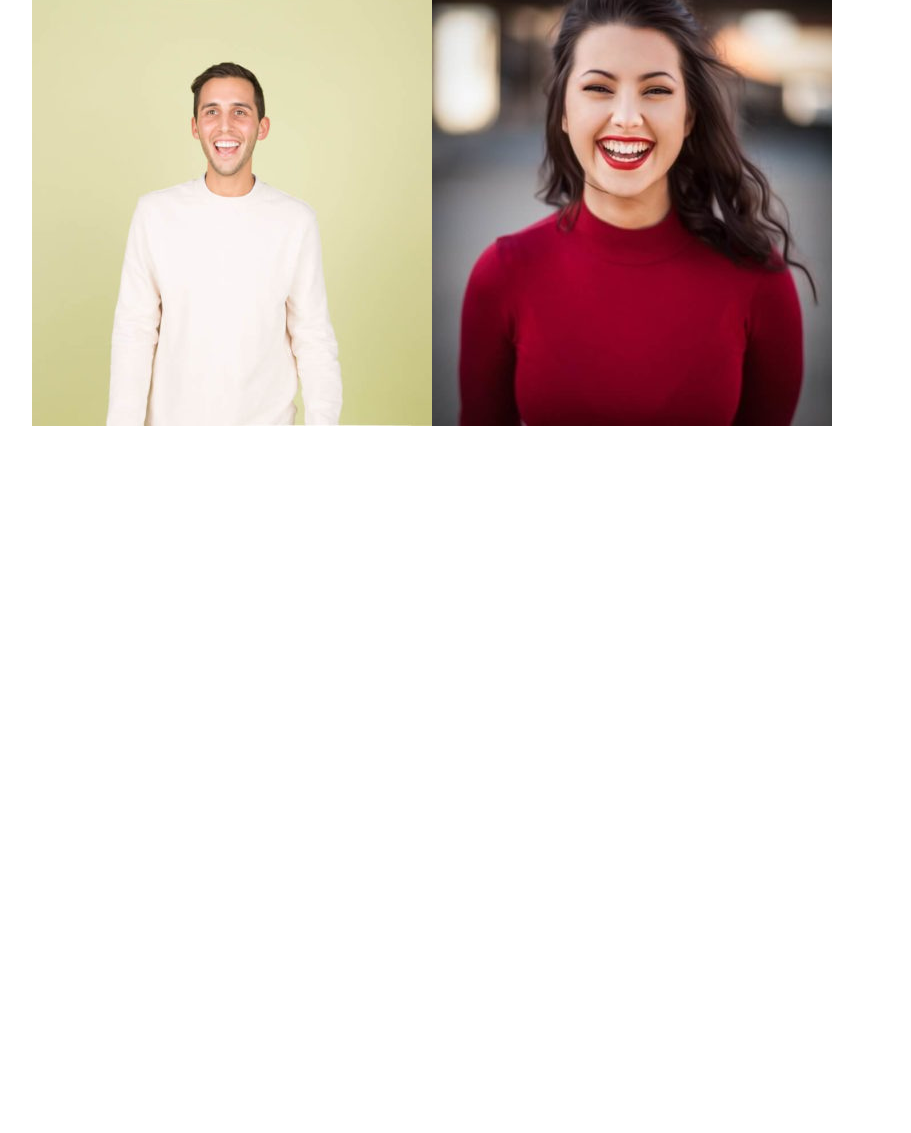
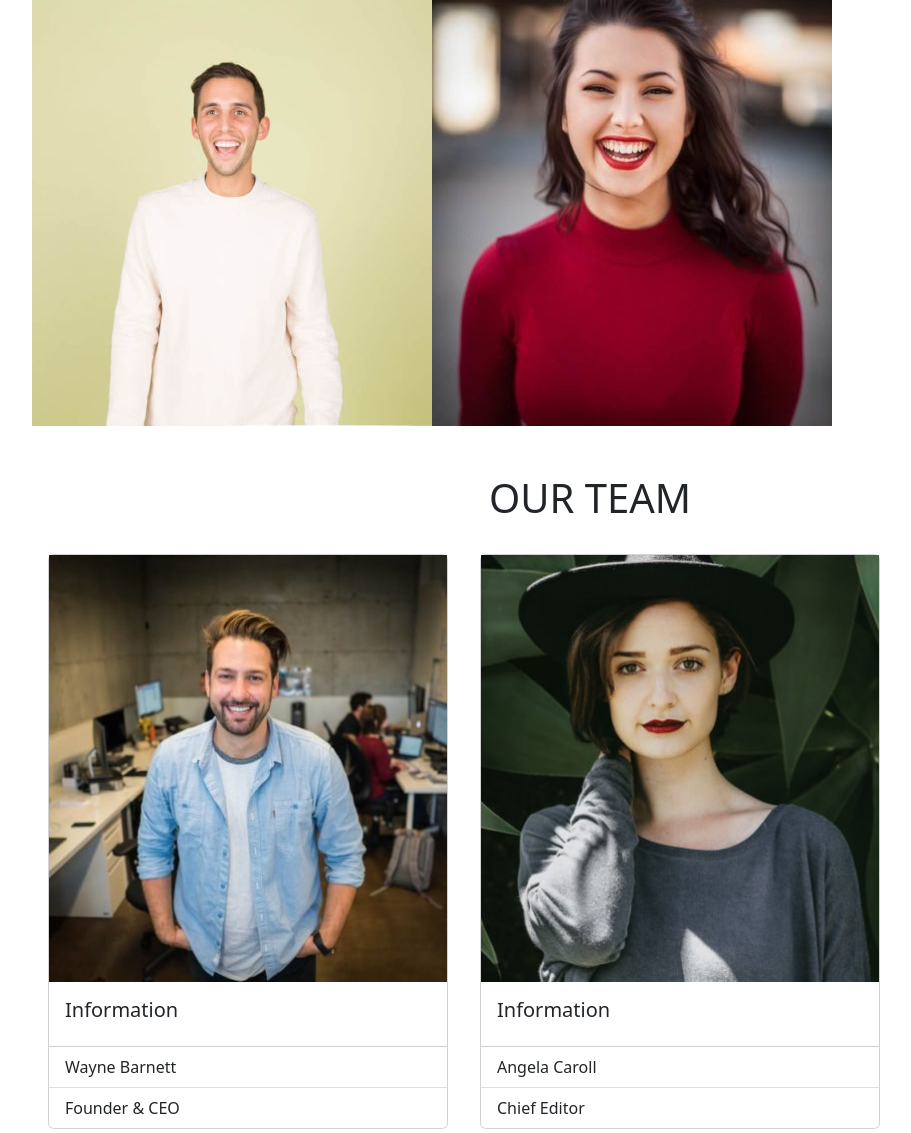
Before and after one commit to pasqualecicinelli/js-our-team, a plain HTML site: page index.html in a window 1280 px wide. Shown: the part 1437-2570 px from the top of the page, without its empty margins (50-961 px from the left). Before the commit the page ends 1863 px from the top, so only its background shows below. Drawn offline with nearby package versions, Linux system fonts and the light colour scheme.

Commit message:
feat Bonus 2

```diff
--- a/JS/main.js
+++ b/JS/main.js
@@ -74,3 +74,32 @@ for (let keyPicture of arrayInformation) {
     imgElement.innerHTML +=
         '<img src="./img/' + `${keyPicture.foto}` + '">';
 }
+
+/**
+ * BONUS 2:
+ * Organizzare i singoli membri in card/schede
+ * Consigli del giorno:
+ * Ragioniamo come sempre a step.
+ * Prima la logica in italiano e poi traduciamo in codice.
+ * E ricordiamoci che console.log() è nostro amico!
+ */
+
+let allInfoPrint = document.getElementById('cardBoot');
+
+allInfoPrint.innerHTML += '<h1 class="card-title w-100 text-center mt-5 mb-3">OUR TEAM</h1>';
+
+for (let allInfo of arrayInformation) {
+
+    allInfoPrint.innerHTML +=
+        '<div class="card m-3" style="width: 25rem;">' +
+        '<img src="./img/' + `${allInfo.foto}` + '">' +
+        '<div class="card-body">' +
+        '<h5 class="card-title">Information</h5>' +
+        '</div>' +
+        '<ul class="list-group list-group-flush">' +
+        ' <li class="list-group-item">' + `${allInfo.nome}` + '</li>' +
+        ' <li class="list-group-item">' + `${allInfo.ruolo}` + '</li>' +
+        '</ul>' +
+        '</div>';
+
+}
--- a/index.html
+++ b/index.html
@@ -32,6 +32,9 @@
     <div class="container">
         <div id="print"></div>
         <div id="img"></div>
+        <div id="cardBoot" class="d-flex flex-wrap">
+
+        </div>
 
     </div>
 
```
